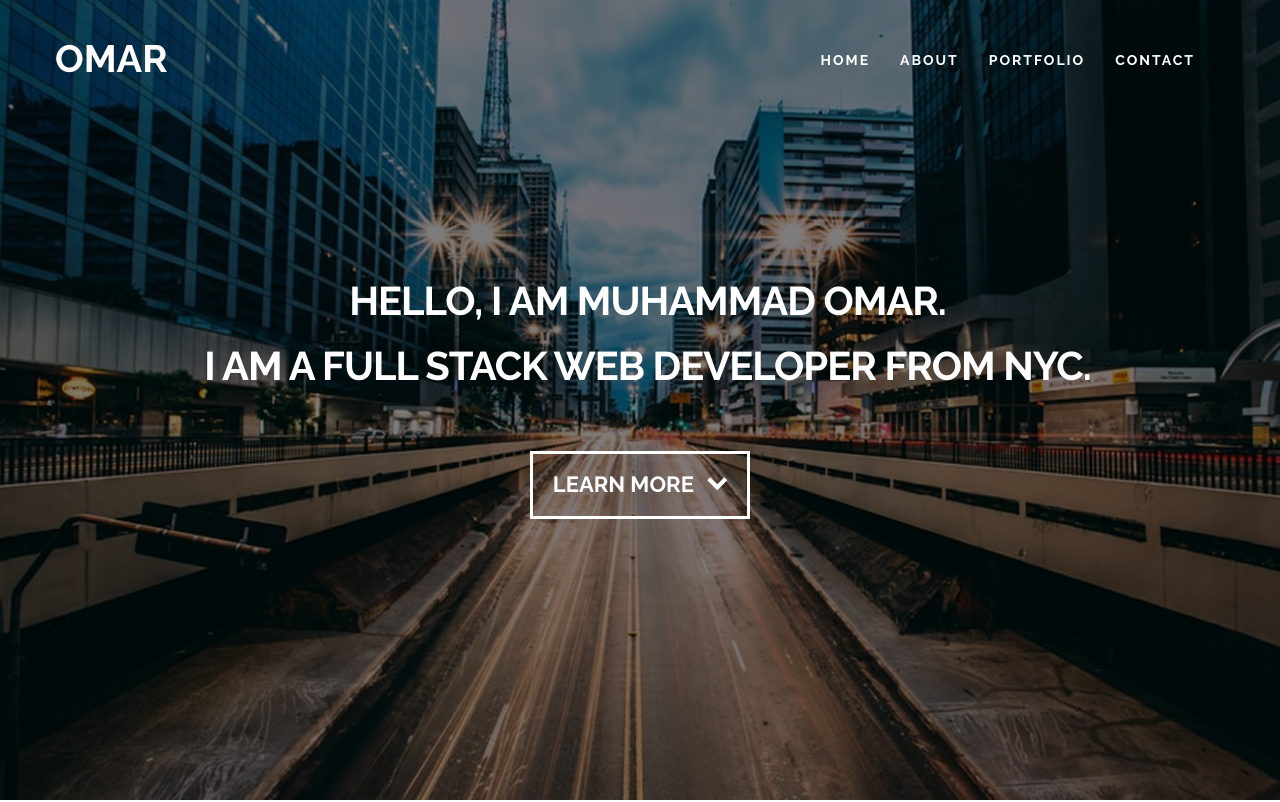
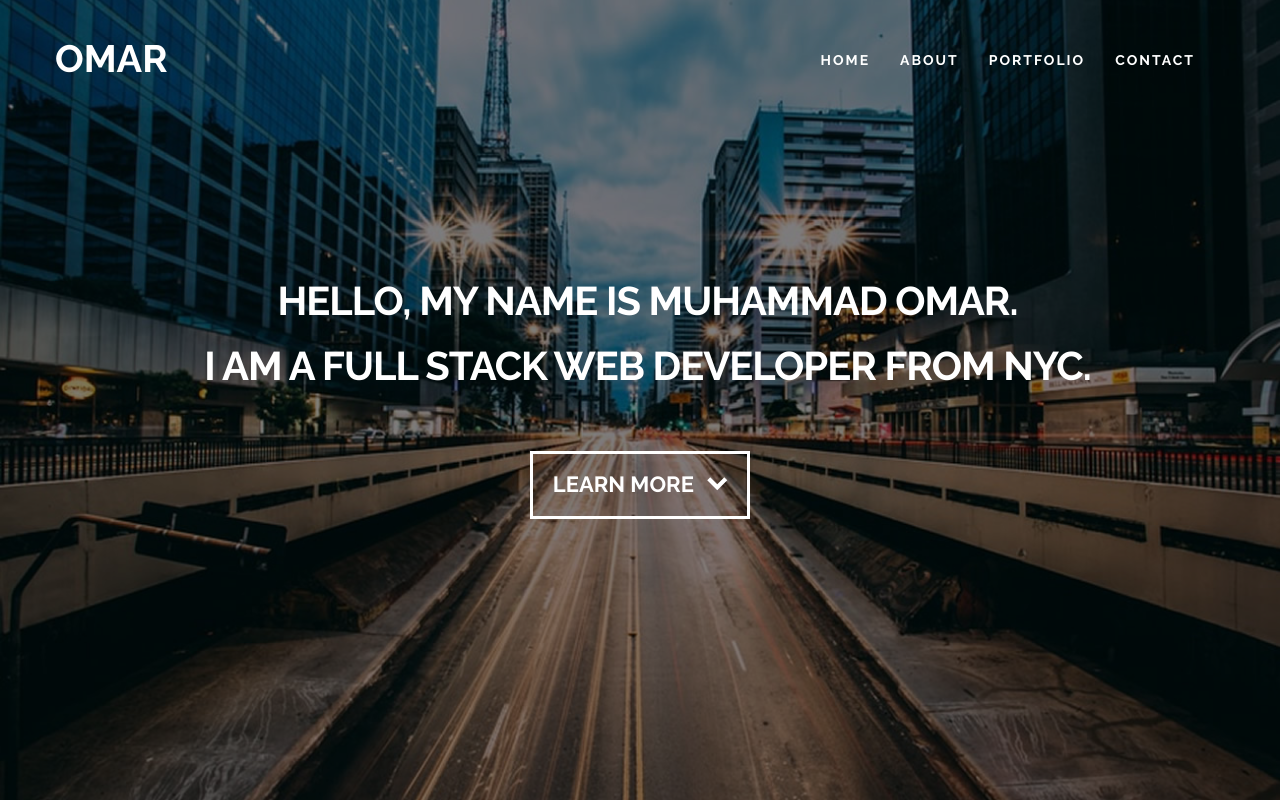
Before and after one commit to skeiromar/My-Portfolio-Site, a website built with webpack: page index.html in a window 1280 px wide. Shown: the top 802 px of the page. Built offline with nearby package versions, Linux system fonts and the light colour scheme; files whose address does not match are found by name.

Commit message:
fixed fav and other issues

```diff
--- a/index.html
+++ b/index.html
@@ -19,7 +19,7 @@
  	<link href="assets/css/style.css" rel="stylesheet">
 	<link rel="stylesheet" href="./main.css">
 
-    <link href='http://fonts.googleapis.com/css?family=Raleway:300,400,700,300italic,400italic' rel='stylesheet' type='text/css'>
+    <link href="http://fonts.googleapis.com/css?family=Raleway:300,400,700,300italic,400italic" rel="stylesheet" type="text/css">
 
     <script src="assets/js/jquery.min.js"></script>
 	<script type="text/javascript" src="assets/js/modernizr.custom.js"></script>
@@ -61,7 +61,7 @@
     <div id="headerwrap" name="home" class="fullheight">
 		<header class="clearfix fullheight">
 			<div class="vertical-center">
-		 		<p class="animated slideInLeft">Hello, I am Muhammad Omar.</p>
+		 		<p class="animated slideInLeft">Hello, my name is Muhammad Omar.</p>
 		 		<p class="animated slideInRight">I am a full stack web developer from NYC.</p>
 		 		<a href="#about" class="btn homebtn smoothScroll">Learn More <i class="el-icon-chevron-down homeicon"></i></a>
 	 		</div>
```
